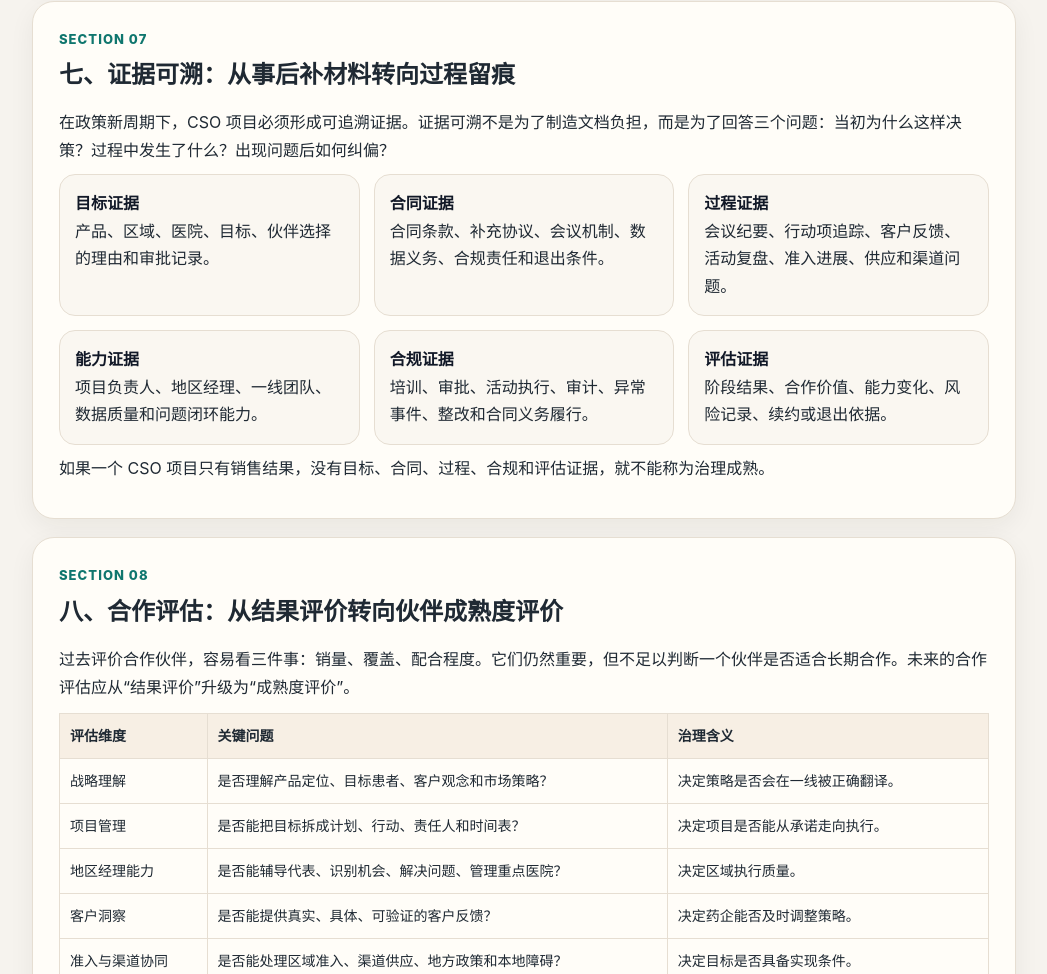
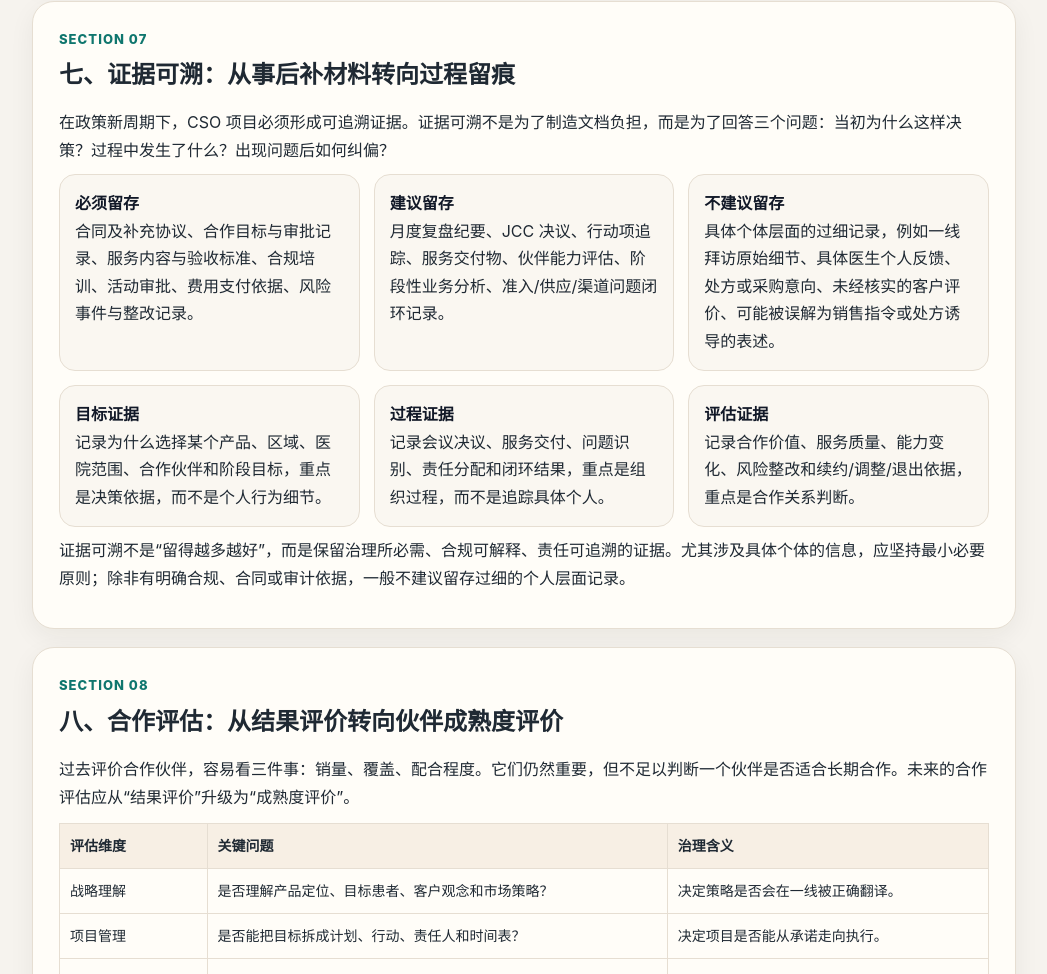
Before and after one commit to ethangaolei/mobile-html-share, a plain HTML site: page reports/2026-05-31-cso-cooperation-governance-v3/index.html in a window 1280 px wide. Shown: the part 5053-6027 px from the top of the page, without its empty margins (116-1163 px from the left). Drawn offline with Linux system fonts and the light colour scheme.

Commit message:
Publish report: 2026-05-31-cso-cooperation-governance-v3

```diff
--- a/reports/2026-05-31-cso-cooperation-governance-v3/index.html
+++ b/reports/2026-05-31-cso-cooperation-governance-v3/index.html
@@ -122,14 +122,14 @@
     <h2>七、证据可溯：从事后补材料转向过程留痕</h2>
     <p>在政策新周期下，CSO 项目必须形成可追溯证据。证据可溯不是为了制造文档负担，而是为了回答三个问题：当初为什么这样决策？过程中发生了什么？出现问题后如何纠偏？</p>
     <div class="grid3">
-      <div class="mini"><b>目标证据</b><br>产品、区域、医院、目标、伙伴选择的理由和审批记录。</div>
-      <div class="mini"><b>合同证据</b><br>合同条款、补充协议、会议机制、数据义务、合规责任和退出条件。</div>
-      <div class="mini"><b>过程证据</b><br>会议纪要、行动项追踪、客户反馈、活动复盘、准入进展、供应和渠道问题。</div>
-      <div class="mini"><b>能力证据</b><br>项目负责人、地区经理、一线团队、数据质量和问题闭环能力。</div>
-      <div class="mini"><b>合规证据</b><br>培训、审批、活动执行、审计、异常事件、整改和合同义务履行。</div>
-      <div class="mini"><b>评估证据</b><br>阶段结果、合作价值、能力变化、风险记录、续约或退出依据。</div>
+      <div class="mini"><b>必须留存</b><br>合同及补充协议、合作目标与审批记录、服务内容与验收标准、合规培训、活动审批、费用支付依据、风险事件与整改记录。</div>
+      <div class="mini"><b>建议留存</b><br>月度复盘纪要、JCC 决议、行动项追踪、服务交付物、伙伴能力评估、阶段性业务分析、准入/供应/渠道问题闭环记录。</div>
+      <div class="mini"><b>不建议留存</b><br>具体个体层面的过细记录，例如一线拜访原始细节、具体医生个人反馈、处方或采购意向、未经核实的客户评价、可能被误解为销售指令或处方诱导的表述。</div>
+      <div class="mini"><b>目标证据</b><br>记录为什么选择某个产品、区域、医院范围、合作伙伴和阶段目标，重点是决策依据，而不是个人行为细节。</div>
+      <div class="mini"><b>过程证据</b><br>记录会议决议、服务交付、问题识别、责任分配和闭环结果，重点是组织过程，而不是追踪具体个人。</div>
+      <div class="mini"><b>评估证据</b><br>记录合作价值、服务质量、能力变化、风险整改和续约/调整/退出依据，重点是合作关系判断。</div>
     </div>
-    <p>如果一个 CSO 项目只有销售结果，没有目标、合同、过程、合规和评估证据，就不能称为治理成熟。</p>
+    <p>证据可溯不是“留得越多越好”，而是保留治理所必需、合规可解释、责任可追溯的证据。尤其涉及具体个体的信息，应坚持最小必要原则；除非有明确合规、合同或审计依据，一般不建议留存过细的个人层面记录。</p>
   </section>
 
   <section class="card" id="s8">
```
Also changed, not shown: reports/2026-05-31-cso-cooperation-governance-v3/published.txt.
